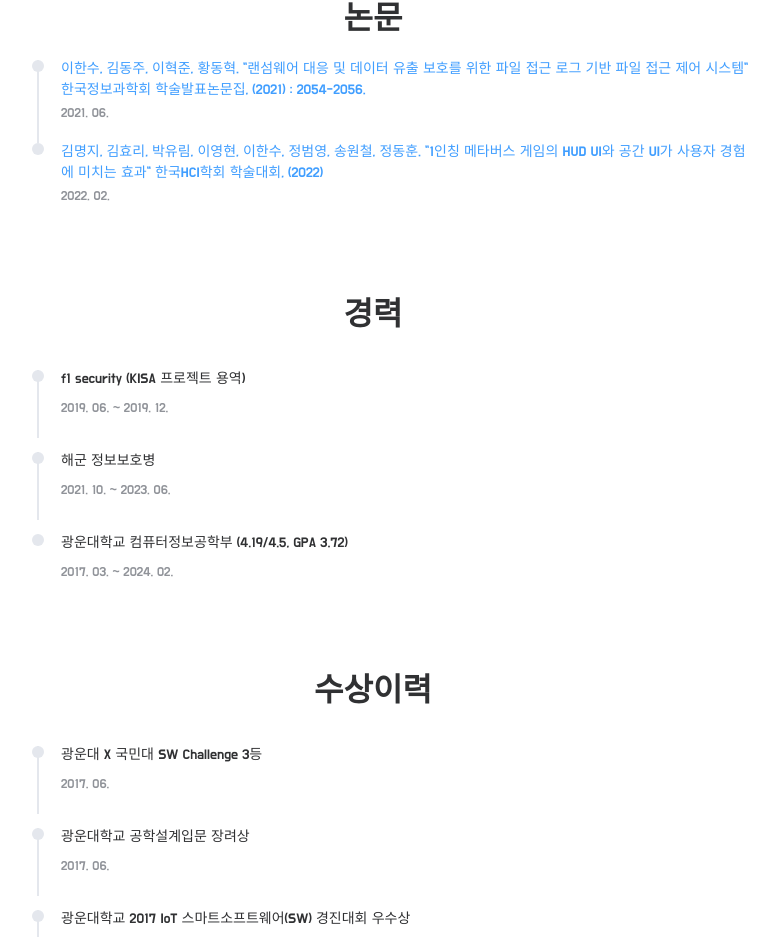
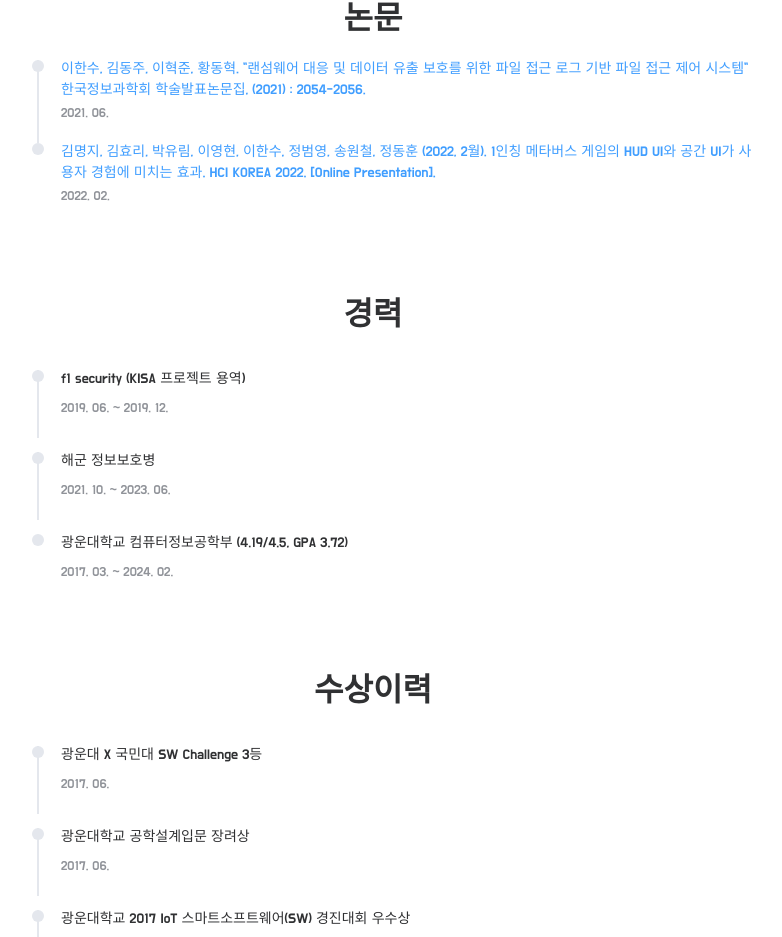
Before and after one commit to droplet92/droplet92.github.io, a Vue app: page / in a window 1280 px wide. Shown: the part 6110-7047 px from the top of the page, without its empty margins (267-1049 px from the left). Built offline with nearby package versions, Linux system fonts and the light colour scheme.

Commit message:
audit fix and update paper list

```diff
--- a/package.json
+++ b/package.json
@@ -1,6 +1,6 @@
 {
-  "name": "dev2_kya",
-  "version": "0.1.0",
+  "name": "LHS",
+  "version": "1.0.0",
   "private": true,
   "scripts": {
     "serve": "vue-cli-service serve",
--- a/src/containers/paper.vue
+++ b/src/containers/paper.vue
@@ -50,9 +50,9 @@ export default {
 				},
 				{
 					cite: {
-						korean: '김명지, 김효리, 박유림, 이영현, 이한수, 정범영, 송원철, 정동훈. "1인칭 메타버스 게임의 HUD UI와 공간 UI가 사용자 경험에 미치는 효과" 한국HCI학회 학술대회, (2022)',
-						english: '김명지, 김효리, 박유림, 이영현, 이한수, 정범영, 송원철, 정동훈. "1인칭 메타버스 게임의 HUD UI와 공간 UI가 사용자 경험에 미치는 효과" 한국HCI학회 학술대회, (2022)',
-						japanese: '김명지, 김효리, 박유림, 이영현, 이한수, 정범영, 송원철, 정동훈. "1인칭 메타버스 게임의 HUD UI와 공간 UI가 사용자 경험에 미치는 효과" 한국HCI학회 학술대회, (2022)',
+						korean: '김명지, 김효리, 박유림, 이영현, 이한수, 정범영, 송원철, 정동훈 (2022, 2월). 1인칭 메타버스 게임의 HUD UI와 공간 UI가 사용자 경험에 미치는 효과. HCI KOREA 2022. [Online Presentation].',
+						english: '김명지, 김효리, 박유림, 이영현, 이한수, 정범영, 송원철, 정동훈 (2022, 2월). 1인칭 메타버스 게임의 HUD UI와 공간 UI가 사용자 경험에 미치는 효과. HCI KOREA 2022. [Online Presentation].',
+						japanese: '김명지, 김효리, 박유림, 이영현, 이한수, 정범영, 송원철, 정동훈 (2022, 2월). 1인칭 메타버스 게임의 HUD UI와 공간 UI가 사용자 경험에 미치는 효과. HCI KOREA 2022. [Online Presentation].',
 					}[this.language],
 					timestamp: '2022. 02.',
 					url: "http://hcikorea.org/",
```
Also changed, not shown: 24 other files (tests, documents, lock files or other folders).
